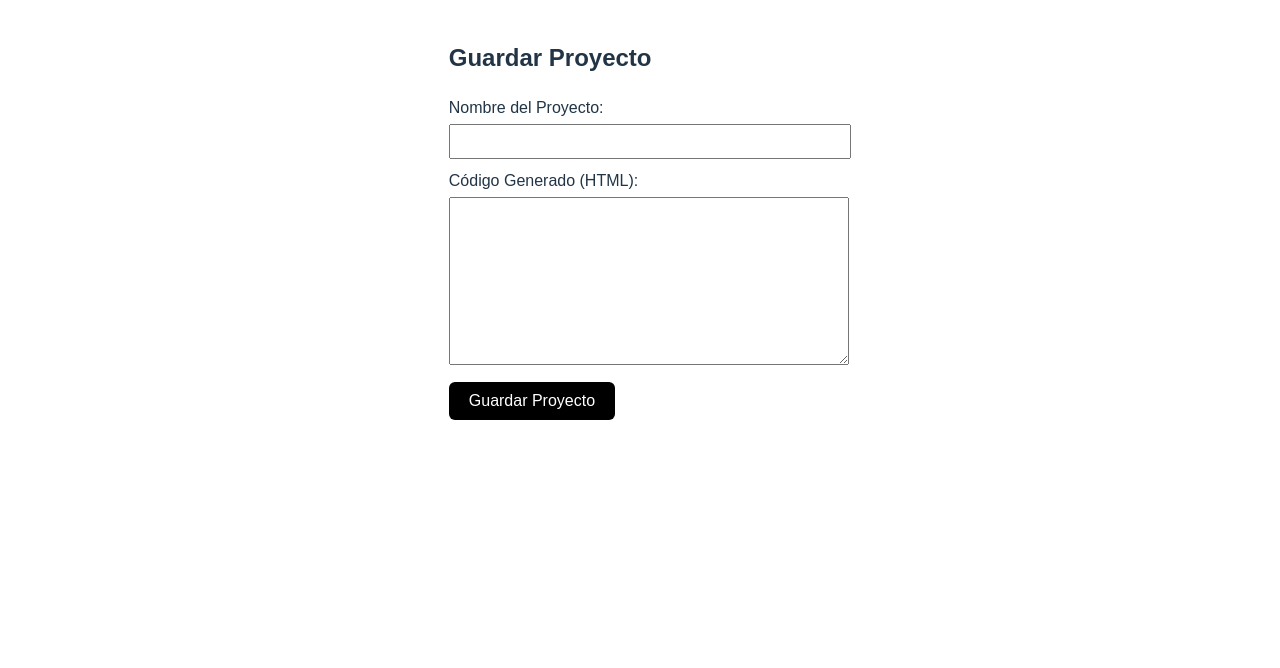
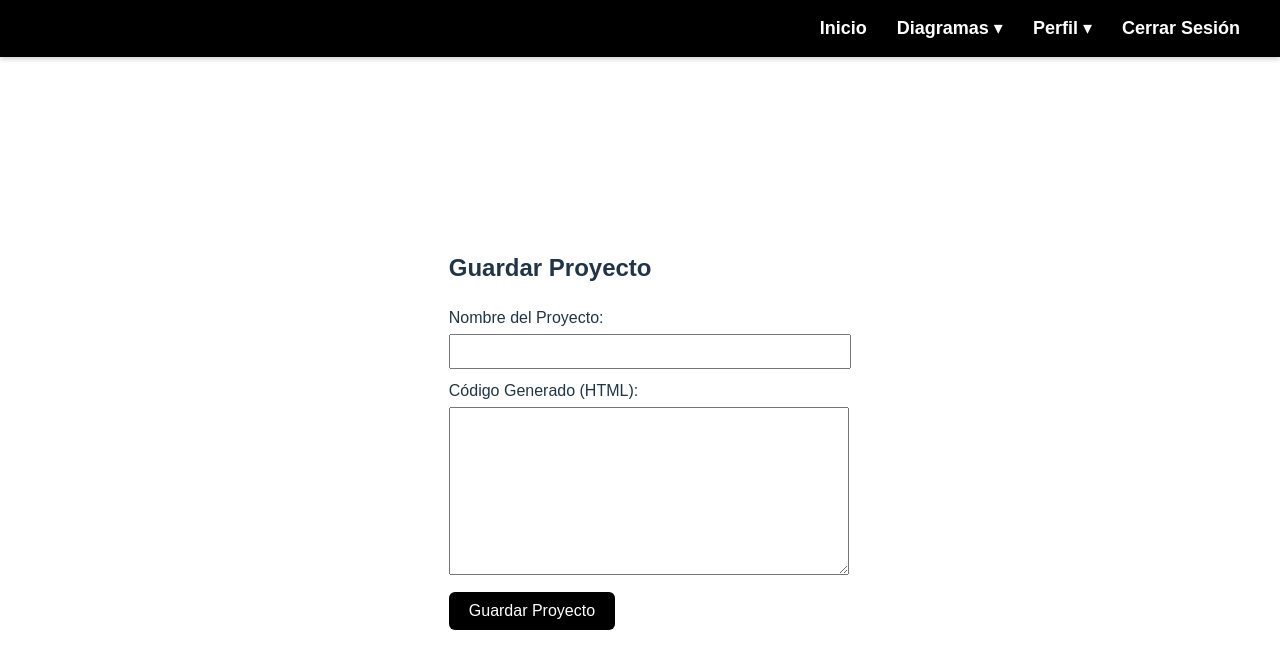
Before and after one commit to MarcosLehonti/SF1-fronted, a React (Vite) app: page /guardar-proyecto in a window 1280 px wide. Shown: the top 668 px of the page. Built offline with nearby package versions, Linux system fonts and the light colour scheme; no server answers.

Commit message:
guardar proyecto

```diff
--- a/src/components/GuardarProyecto.jsx
+++ b/src/components/GuardarProyecto.jsx
@@ -1,6 +1,8 @@
 import { useState, useEffect } from "react";
 import { useNavigate } from "react-router-dom";
 import axios from "axios";
+import Navbar from './Navbar';
+
 
 export default function GuardarProyecto() {
   const [nombre, setNombre] = useState("");
@@ -39,7 +41,18 @@ export default function GuardarProyecto() {
   };
 
   return (
-    <div style={{ padding: '20px' }}>
+    <>
+      <Navbar />
+
+      <div style={{
+        display: 'flex',
+        justifyContent: 'center',
+        alignItems: 'center',
+        minHeight: '100vh',
+        paddingTop: '60px', // Ajusta este valor al alto de tu navbar
+        boxSizing: 'border-box'
+      }}>
+        <div style={{ width: '100%', maxWidth: '600px', padding: '20px' }}>
           <h2>Guardar Proyecto</h2>
           <div style={{ marginBottom: '10px' }}>
             <label>Nombre del Proyecto:</label>
@@ -63,5 +76,9 @@ export default function GuardarProyecto() {
             Guardar Proyecto
           </button>
         </div>
+      </div>
+    </>
   );
+
+
 }
```
Lines whose indentation alone changed are shown as unchanged.
